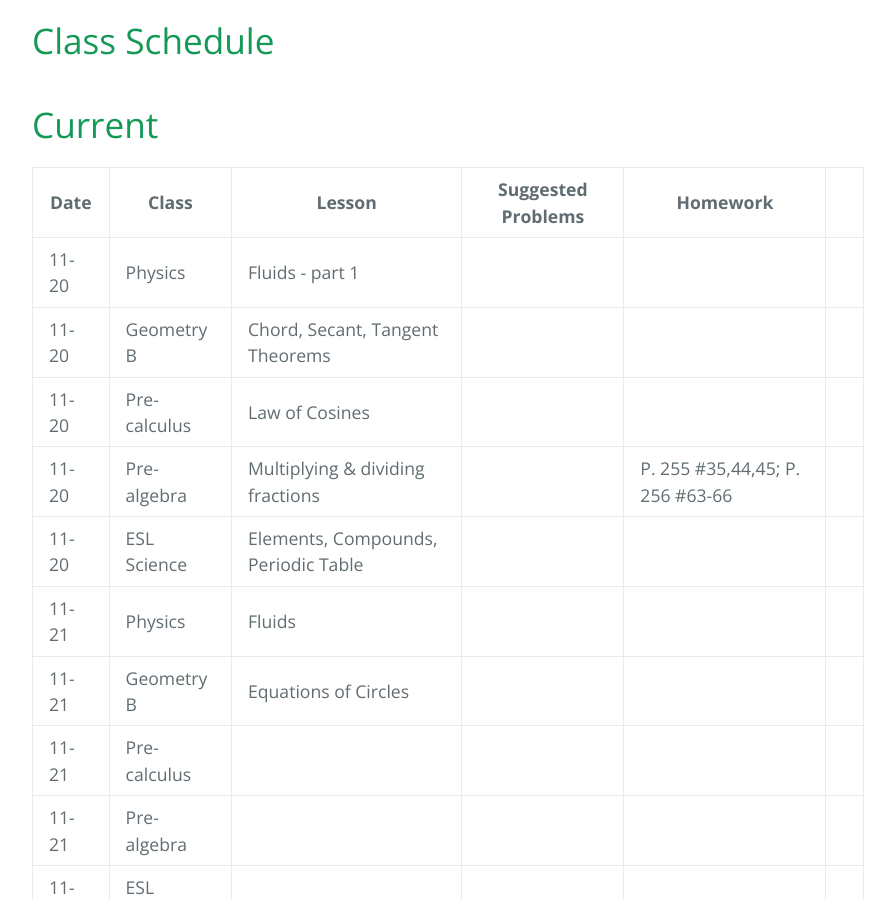
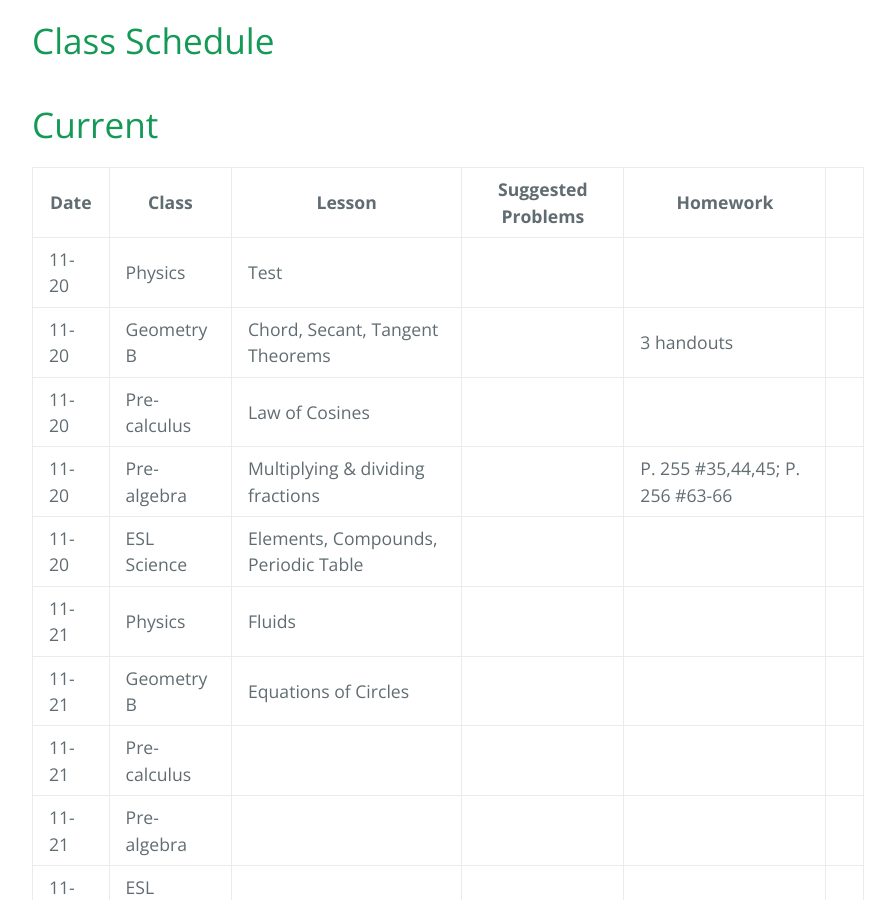
Before and after one commit to gpayoo/gpayoo, a Jekyll site: the page built from index.md, in a window 1280 px wide and 900 px high, scrolled down 401 px. Shown: the whole window, without its empty margins (192-1087 px from the left). Built offline with Jekyll 4.4.1, drawn with Linux system fonts in a browser that asks for light colours; our own code applies the rules of GitHub Pages for plain Markdown files.

Commit message:
Update index.md

```diff
--- a/index.md
+++ b/index.md
@@ -10,8 +10,8 @@ layout: default
 
 | Date | Class | Lesson | Suggested Problems | Homework |
 | ---- | ----- | ------ | -------- | ---
-| 11-20 | Physics | Fluids - part 1  | |
-| 11-20 | Geometry B | Chord, Secant, Tangent Theorems | | |
+| 11-20 | Physics | Test| |
+| 11-20 | Geometry B | Chord, Secant, Tangent Theorems | |  3 handouts|
 | 11-20 | Pre-calculus | Law of Cosines  | |
 | 11-20 | Pre-algebra | Multiplying & dividing fractions | | P. 255 #35,44,45; P. 256 #63-66
 | 11-20 | ESL Science | Elements, Compounds, Periodic Table  |  |
```
